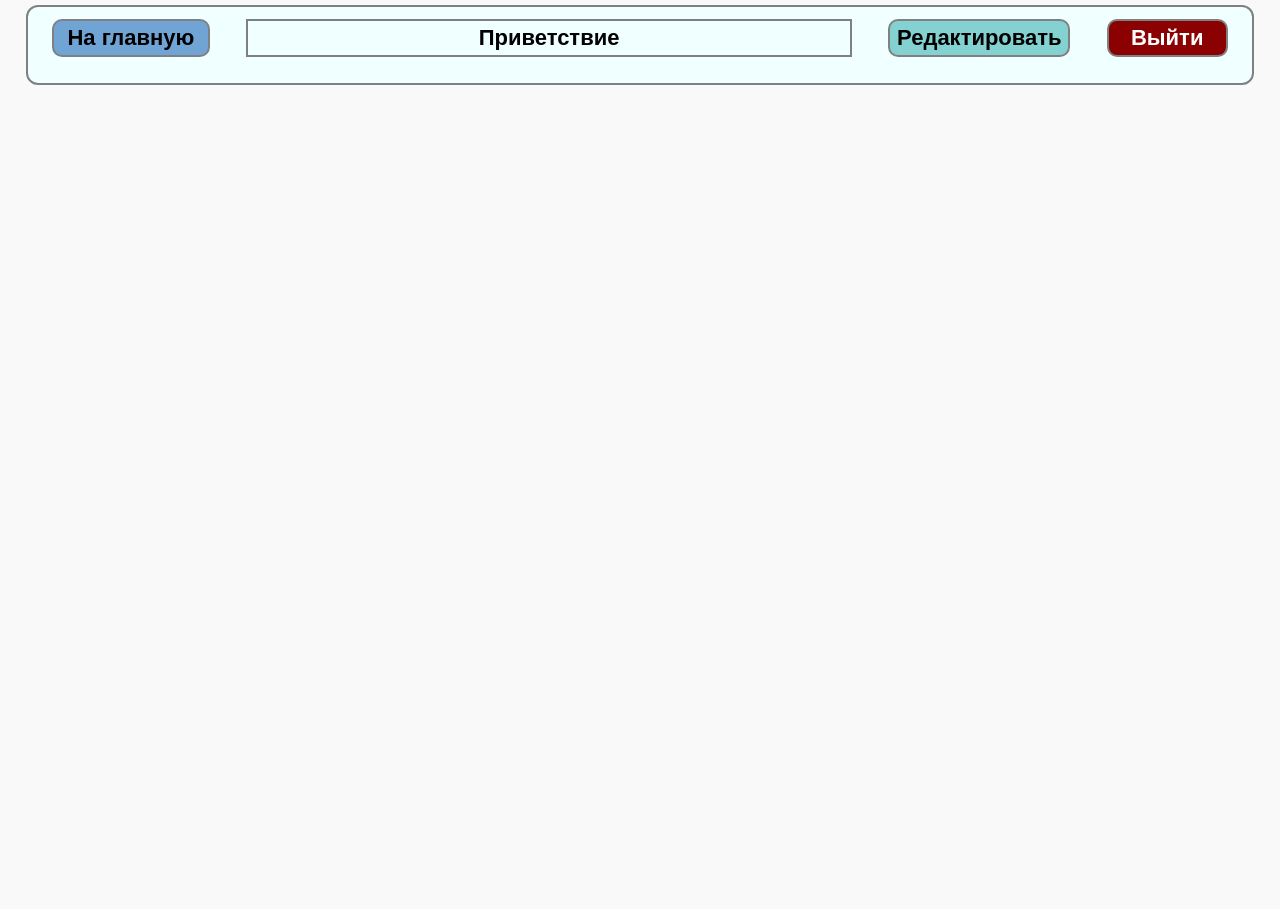
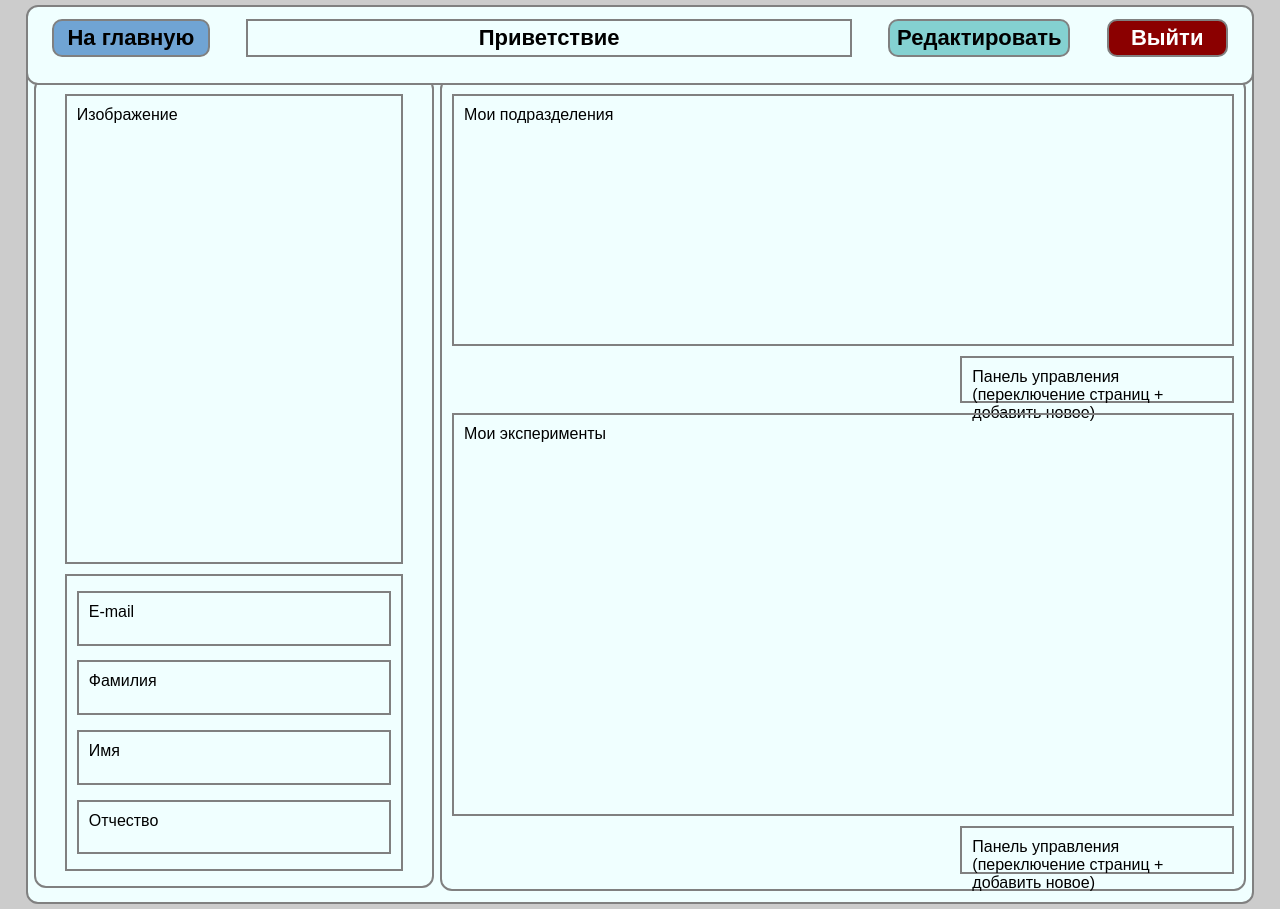
Before and after one commit to gorohovIlya/digital-lab-book, a Vue app in the folder frontend/: page /profile in a window 1280 px wide. Before the commit the page ends 800 px from the top, so only its background shows below. Built offline with nearby package versions, Linux system fonts and the light colour scheme.

Commit message:
created basic of profile page main part

```diff
--- a/frontend/src/views/ProfilePage.vue
+++ b/frontend/src/views/ProfilePage.vue
@@ -6,15 +6,38 @@
       <div class="edit btn dev center-align">Редактировать</div>
       <div class="logout btn dev center-align">Выйти</div>
     </header>
+    <main class="main dev">
+      <section class="personal-info-and-image dev">
+        <div class="image-holder dev">Изображение</div>
+        <div class="personal-info dev">
+          <div class="item dev">E-mail</div>
+          <div class="item dev">Фамилия</div>
+          <div class="item dev">Имя</div>
+          <div class="item dev">Отчество</div>
+        </div>
+      </section>
+      <div class="experiments-and-departments dev">
+        <div class="departments dev">Мои подразделения</div>
+        <div class="control-panel dev">Панель управления (переключение страниц + добавить новое)</div>
+        <div class="experiments dev">Мои эксперименты</div>
+        <div class="control-panel dev">Панель управления (переключение страниц + добавить новое)</div>
+      </div>
+    </main>
   </div>
 </template>
 
-<script>
-</script>
+<script></script>
 
 <style>
+.profile-page {
+  display: flex;
+  flex-direction: column;
+  justify-content: space-between;
+  height: 100%;
+  background-color: #ccc;
+}
 .dev {
-    border: 2px solid grey;
+  border: 2px solid grey;
 }
 
 .center-align {
@@ -34,6 +57,7 @@
   height: 80px;
   justify-content: space-around;
   background-color: azure;
+  margin-bottom: 10px;
 }
 .greeting {
   width: 50%;
@@ -86,4 +110,67 @@
   background-color: #ba2929;
 }
 
+.main {
+  margin-left: 2%;
+  width: 96%;
+  padding: 0.5%;
+  height: 500px;
+  margin-top: 5%;
+  border-radius: 12px;
+  height: 840px;
+  display: flex;
+  flex-direction: row;
+  justify-content: space-between;
+  background-color: azure;
+}
+
+.personal-info-and-image {
+  width: 33%;
+  height: 98.5%;
+  border-radius: 12px;
+  display: flex;
+  flex-direction: column;
+}
+
+.image-holder {
+  height: 60%;
+  margin-left: 5%;
+  margin-right: 5%;
+}
+
+.personal-info {
+  height: 38%;
+  margin-left: 5%;
+  margin-right: 5%;
+  display: flex;
+  flex-direction: column;
+  justify-content: space-between;
+}
+
+.item {
+  height: 20%;
+}
+
+.experiments-and-departments {
+  width: 66.5%;
+  border-radius: 12px;
+  display: flex;
+  flex-direction: column;
+  justify-content: space-between;
+}
+
+.departments {
+  height: 33%;
+}
+
+.experiments {
+  height: 53%;
+}
+
+.control-panel {
+  height: 6%;
+  width: 35%;
+  margin-left: 65%;
+}
+
 </style>
```
